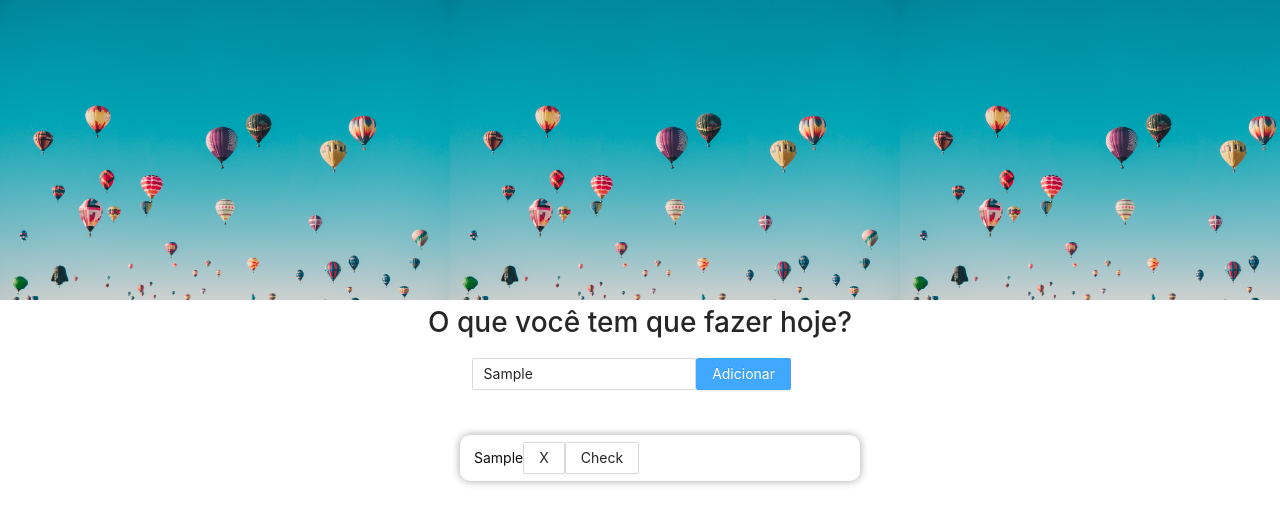
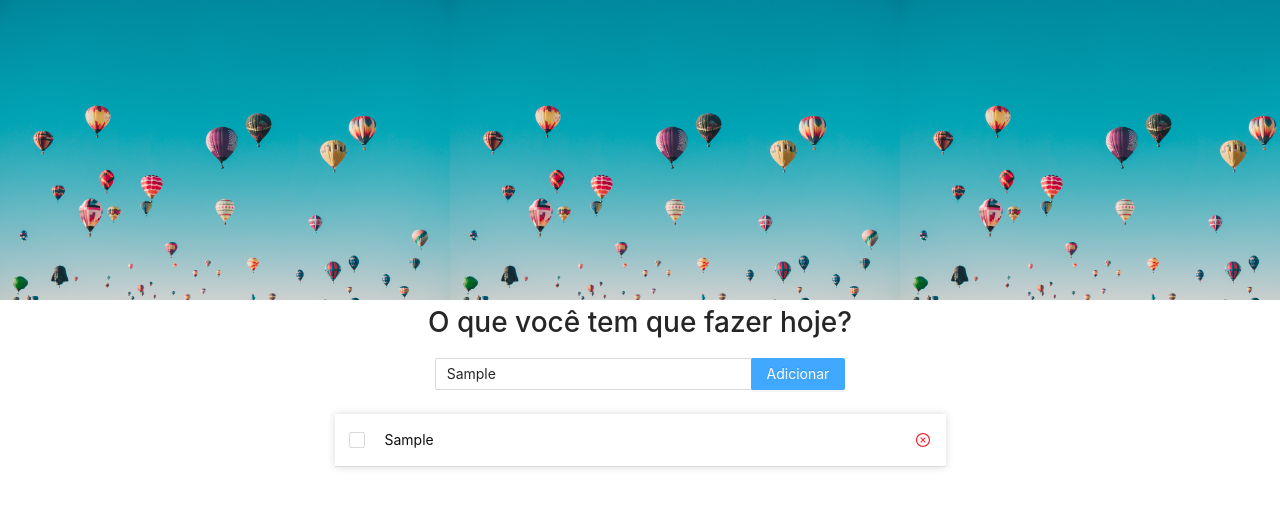
Before and after one commit to LucasFernandesBrazil/ToDo_List, a React (Create React App) app: page / in a window 1280 px wide. Both pictures are taken after typing "Sample" into the empty fields and a click on the button "Adicionar". Shown: the top 524 px of the page. Built offline with nearby package versions, Linux system fonts and the light colour scheme.

Commit message:
Estilização

```diff
--- a/src/components/AddTask/index.js
+++ b/src/components/AddTask/index.js
@@ -37,15 +37,22 @@ export default function AddTask() {
         </Col>
       </Row>
       <Row justify="center" align="center">
-        <Form onFinish={handleAddItemToList} style={{ display: "flex" }}>
-          <Col span={16}>
+        <Form
+          onFinish={handleAddItemToList}
+          style={{ width: "35%", display: "flex", justifyContent: "center" }}
+        >
+          <Col span={19}>
             <Form.Item name="task">
-              <Input type="text" placeholder="Digite sua tarefa" />
+              <Input
+                type="text"
+                placeholder="Digite sua tarefa"
+                style={{ width: "100%" }}
+              />
             </Form.Item>
           </Col>
-          <Col span={4}>
+          <Col style={{ display: "flex", justifyContent: "end" }} span={3}>
             <Form.Item>
-              <Button type="primary" htmlType="submit">
+              <Button size="100%" type="primary" htmlType="submit">
                 Adicionar
               </Button>
             </Form.Item>
@@ -58,12 +65,16 @@ export default function AddTask() {
         align="center"
       >
         <Col style={{ display: "flex", justifyContent: "center" }} span={24}>
+          <div
+            style={{ width: "35%", display: "flex", justifyContent: "center" }}
+          >
             <TaskList
               key={taskList}
               deleteTask={deleteTask}
               onComplete={onComplete}
               task={taskList}
             />
+          </div>
         </Col>
       </Row>
     </>
--- a/src/components/TaskList/index.js
+++ b/src/components/TaskList/index.js
@@ -1,6 +1,6 @@
 import React from "react";
-import { Row, Col, Input, Button } from "antd";
-import { PlusCircleOutlined } from "@ant-design/icons";
+import { Row, Col, Checkbox, Button } from "antd";
+import { CloseCircleOutlined } from "@ant-design/icons";
 import "./style.css";
 
 export default function TaskList({ task, deleteTask, onComplete }) {
@@ -11,11 +11,24 @@ export default function TaskList({ task, deleteTask, onComplete }) {
         {task.map((item) => (
           <li
             className="task"
-            style={{ color: item[1] ? "#FFFFFF" : "#DDDDD" }}
+            style={{
+              textDecoration: item[1] ? "line-through #DDDDDD " : "none",
+              color: item[1] ? "#DDDDDD " : "#00000",
+            }}
           >
+            <Checkbox
+              className="checkTask"
+              checked={item[1]}
+              onChange={() => onComplete(item)}
+            ></Checkbox>
             {item}
-            <Button onClick={() => deleteTask(item)}>X</Button>
-            <Button onClick={() => onComplete(item)}>Check</Button>
+            <Button
+              className="closeButton"
+              type="text"
+              onClick={() => deleteTask(item)}
+            >
+              <CloseCircleOutlined style={{ color: "#f5222d" }} />
+            </Button>
           </li>
         ))}
       </ul>
--- a/src/components/TaskList/style.css
+++ b/src/components/TaskList/style.css
@@ -1,10 +1,26 @@
 .task {
   display: block;
   background-color: #ffffff;
-  padding: 0.5em 1em;
-  margin: 1.5em 0;
-  border-radius: 10px;
-  box-shadow: 0px 0px 8px rgba(0, 0, 0, 0.356);
+  padding: 0.7em 1em;
   color: rgb(14, 14, 14);
-  width: 400px;
+  width: 611px;
 }
+
+.closeButton {
+  position: relative;
+  left: 80%;
+}
+
+.checkTask {
+  margin-right: 20px;
+}
+
+ul {
+  box-shadow: 0px 0px 8px rgba(0, 0, 0, 0.151);
+  margin: 0;
+  padding: 0;
+}
+
+ul li {
+  border-bottom: 1px solid rgb(221, 221, 221);
+}
```
Lines whose indentation alone changed are shown as unchanged.
